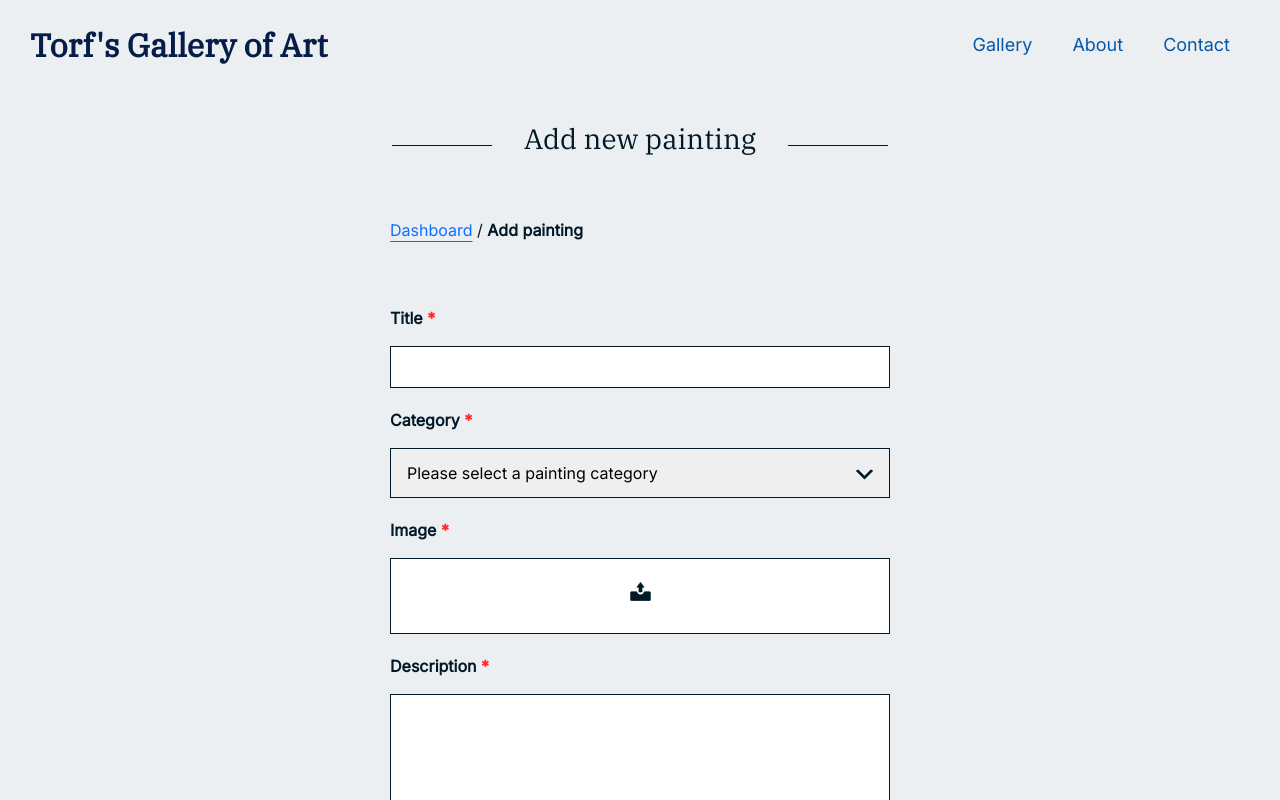
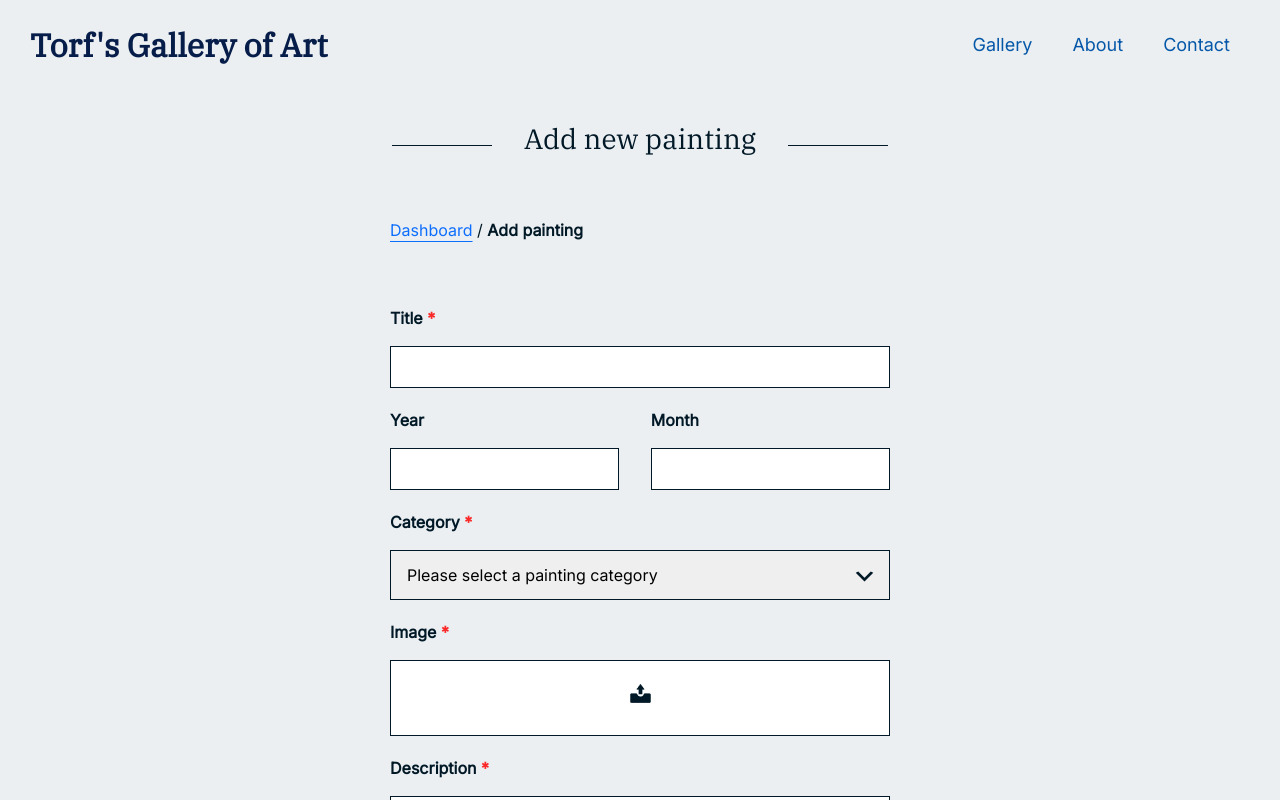
Before and after one commit to lunadragon06/torfs-art-gallery, a React (Create React App) app: page /add in a window 1280 px wide. Shown: the top 800 px of the page. Built offline with nearby package versions, Linux system fonts and the light colour scheme.

Commit message:
Update Add.js

```diff
--- a/src/components/pages/admin/subpages/Add.js
+++ b/src/components/pages/admin/subpages/Add.js
@@ -12,6 +12,8 @@ import { yupResolver } from "@hookform/resolvers/yup";
 const schema = yup.object().shape({
     title: yup.string().required("A title for your painting is required."),
 	category: yup.string().required("Please select a painting category."),
+	year: yup.string(),
+	month: yup.string(),
     file: yup.mixed().required("Please upload your painting image."),
 	description: yup.string().required("Description for your painting is required."),
 });
@@ -72,6 +74,32 @@ function Add() {
 				{errors.title && <FormError>
                     {errors.title.message}
 				</FormError>}
+
+				<section className="rowform" style={{ gap: '2rem', }}>
+				<div>
+			        <label className="label" htmlFor="year">
+					    Year
+				    </label>
+                    <input className="input"
+                           id="year"
+                           type="text"
+                           name="year"
+                           {...register("year")} />
+                    {errors.year && <FormError>{errors.year.message}</FormError>}
+				</div>
+				<div>
+			        <label className="label" htmlFor="month">
+					    Month
+				    </label>
+                    <input className="input"
+                           id="month"
+                           type="text"
+                           name="month"
+                           {...register("month")} />
+                    {errors.month && <FormError>{errors.month.message}</FormError>}
+				</div>
+				</section>
+
 			<label htmlFor="cat">
 				Category <span className="reqdot">*</span>
 			</label>
```
